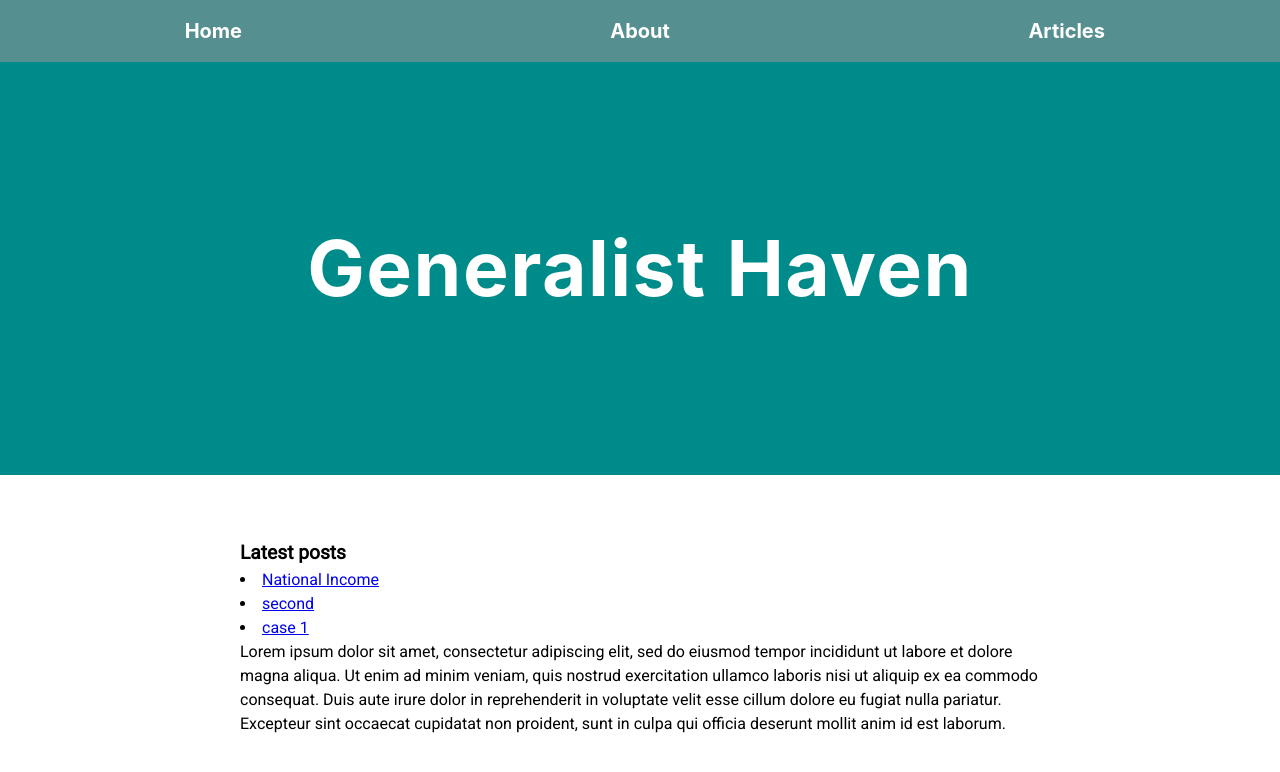
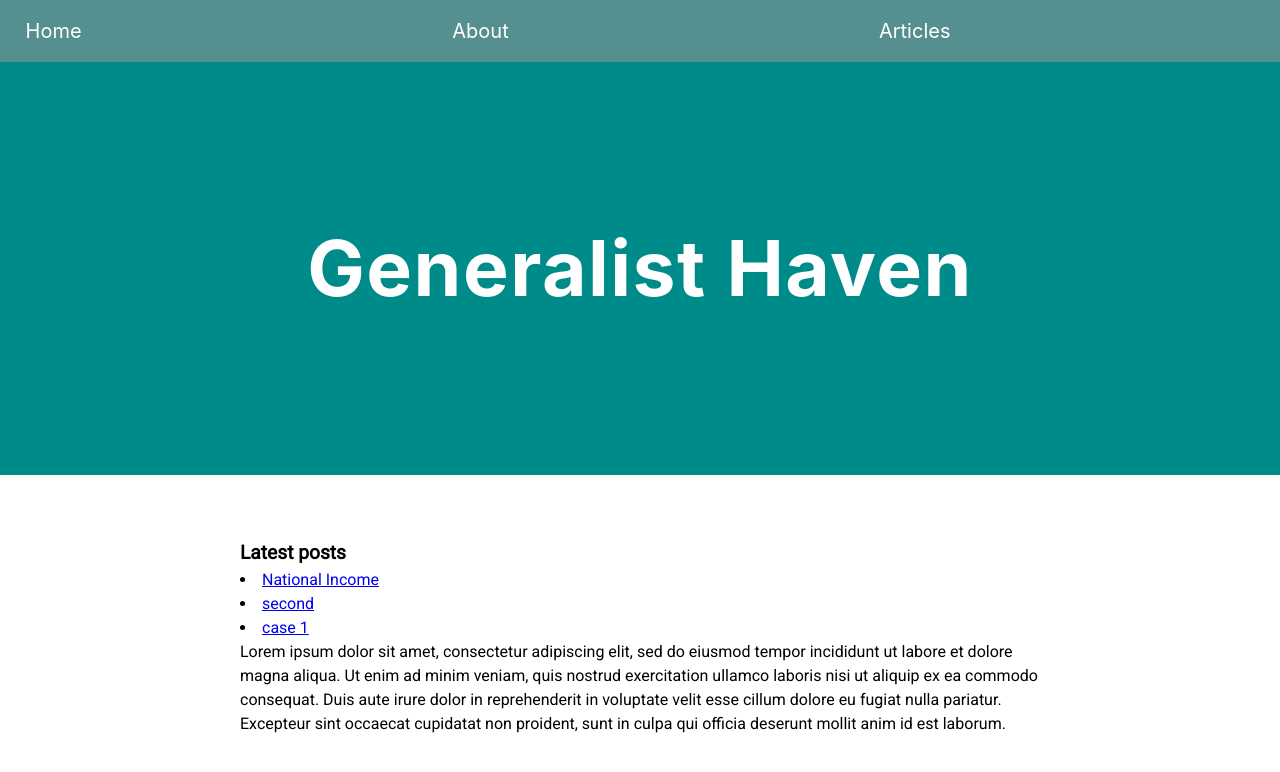
Before and after one commit to generalistsanctuary/generalistsanctuary.github.io, a Jekyll site: the page built from index.html, in a window 1280 px wide. Shown: the top 772 px of the page. Built offline with Jekyll 4.4.1, drawn with Linux system fonts in a browser that asks for light colours.

Commit message:
Update index.html

```diff
--- a/index.html
+++ b/index.html
@@ -59,10 +59,10 @@
     }
     nav li {
       display:inline;
-      text-align: center;
+      text-align: left;
       flex: 1;
       font-family:-apple-system, BlinkMacSystemFont, 'Segoe UI', Roboto, Oxygen, Ubuntu, Cantarell, 'Open Sans', 'Helvetica Neue', sans-serif;
-      font-weight: bold;
+
 
     }
     nav a {
```
